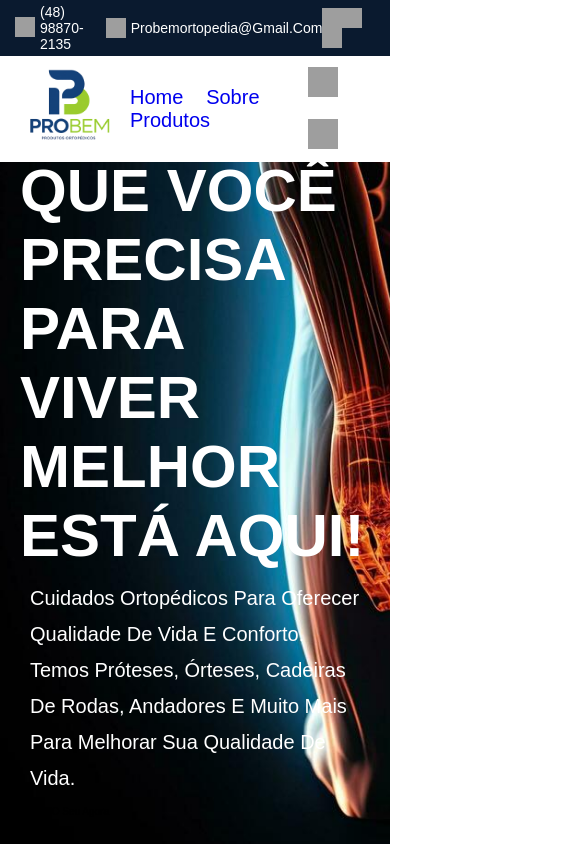
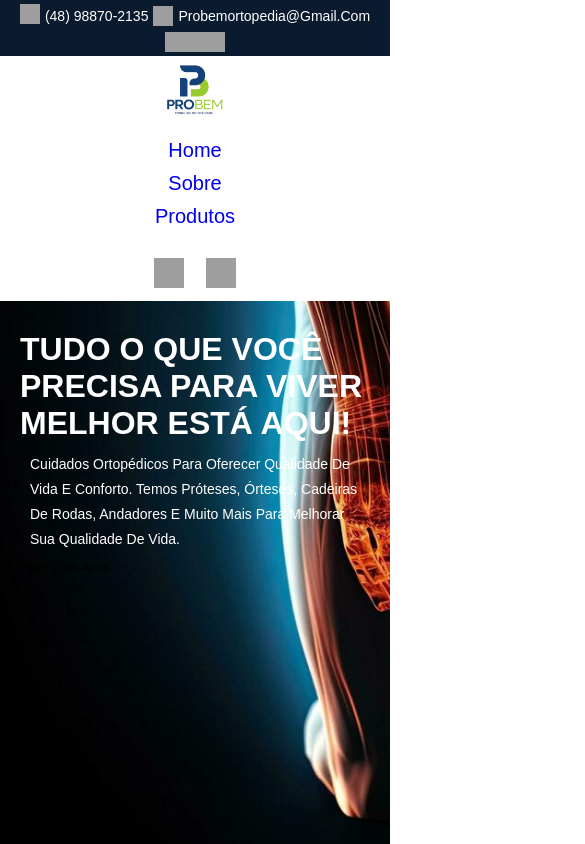
Before and after one commit to RenanAraujors/DevProbem, a plain HTML site: page index.html in a window 390 px wide. Shown: the top 844 px of the page, 585 px wide, since content can reach past the window. Drawn offline with Linux system fonts and the light colour scheme; grey boxes are pictures that could not be loaded.

Commit message:
atualizacao celular 1

```diff
--- a/style.css
+++ b/style.css
@@ -292,9 +292,99 @@ section {
 .footer .share img:hover {
     background-color: #6ac707; /* Cor ao passar o mouse */
 }
-@media screen and (max-width: 768px) {
-    .home-container{
-        width: 100%;
-        flex-direction: column;
-    }
+@media (max-width: 768px) {
+
+
+html {
+font-size: 55%;
 }
+
+
+.header section {
+flex-direction: column;
+gap: 1rem;
+}
+
+
+.navbar {
+display: flex;
+flex-direction: column;
+gap: 1rem;
+text-align: center;
+padding-bottom: 1rem;
+}
+
+
+.icons img {
+width: 30px;
+height: 30px;
+}
+
+
+.content h3 {
+font-size: 4rem;
+}
+
+
+.content p {
+font-size: 1.6rem;
+}
+
+
+.about .row {
+flex-direction: column;
+}
+
+
+.menu .box-container {
+grid-template-columns: 1fr;
+}
+
+
+.menu .box-container .box {
+padding: 3rem;
+}
+
+
+.top-bar .container {
+flex-direction: column;
+gap: 5px;
+}
+
+
+}
+
+
+@media (max-width: 480px) {
+
+
+html {
+font-size: 50%;
+}
+
+
+.logo img {
+width: 70px;
+}
+
+
+.content h3 {
+font-size: 3.2rem;
+}
+
+
+.content p {
+font-size: 1.4rem;
+}
+
+
+.btn {
+width: 100%;
+text-align: center;
+}
+
+
+.menu .box-container .box img {
+height: 8rem;
+}
+}
```
